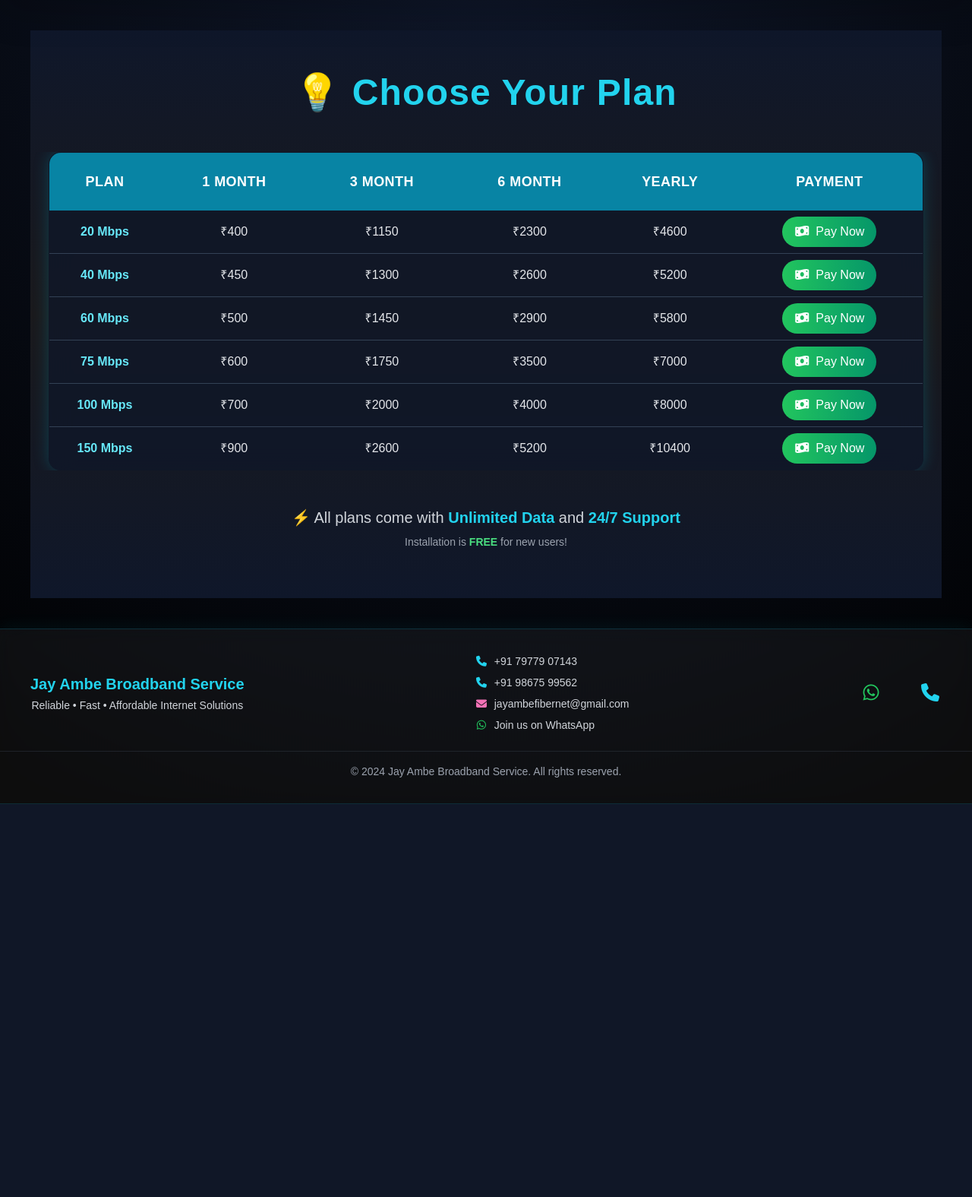
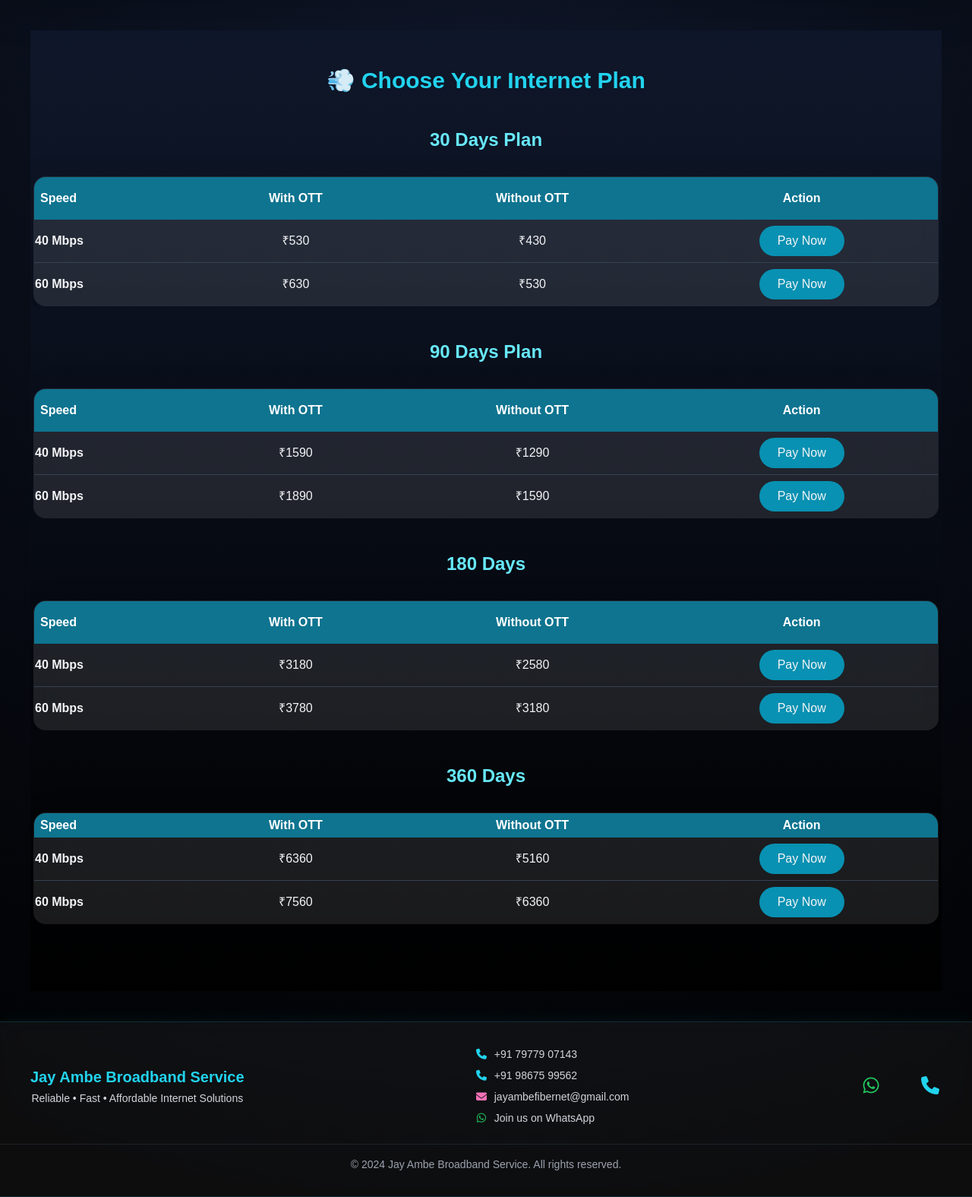
Before and after one commit to kg0420/Jay-Ambe-Broadband, a Flask app: page /plan in a window 1280 px wide. Shown: the part 82-1657 px from the top of the page at 76% size. Before the commit the page ends 1140 px from the top, so only its background shows below. Run offline with Flask 3, Linux system fonts and the light colour scheme; some libraries are stand-ins or nearby versions.

Commit message:
Update plan.html

```diff
--- a/templates/plan.html
+++ b/templates/plan.html
@@ -4,80 +4,160 @@
 <title>Jay Ambe Broadband Service - Plans</title>
 <link rel="stylesheet" href="https://cdnjs.cloudflare.com/ajax/libs/font-awesome/6.7.2/css/all.min.css" />
 <link href="https://unpkg.com/aos@2.3.1/dist/aos.css" rel="stylesheet" />
+<script src="https://cdnjs.cloudflare.com/ajax/libs/jspdf/2.5.1/jspdf.umd.min.js"></script>
 {% endblock %}
 
 {% block content %}
-<section id="plans" class="py-16 bg-gradient-to-b from-[#0f172a] via-[#1a1a1d] to-[#0f172a] text-white">
-  <h2 class="text-center text-4xl md:text-5xl font-extrabold text-cyan-400 mb-12 tracking-wide animate-bounce" data-aos="zoom-in">
-    💡 Choose Your Plan
+<section id="plans" class="py-12 bg-gradient-to-b from-[#0f172a] to-black text-white">
+  <h2 class="text-center text-3xl font-bold text-cyan-400 mb-10" data-aos="fade-up">
+    💨 Choose Your Internet Plan
   </h2>
 
-  <!-- Responsive Pricing Table -->
-  <div class="overflow-x-auto px-4 md:px-10" data-aos="fade-up" data-aos-delay="150">
-  <table class="min-w-full border border-cyan-500/30 rounded-2xl shadow-[0_0_20px_rgba(6,182,212,0.25)] overflow-hidden animate-fadeIn bg-slate-900/70 backdrop-blur-lg text-gray-200">
-    <!-- Table Header -->
-    <thead class="bg-cyan-600/90 text-white text-sm md:text-lg uppercase tracking-wide">
-      <tr class="animate-[fadeDown_0.8s_ease-out]">
-        <th class="py-4 px-2 md:px-4 text-center">Plan</th>
-        <th class="py-4 px-2 md:px-4 text-center">1 Month</th>
-        <th class="py-4 px-2 md:px-4 text-center">3 Month</th>
-        <th class="py-4 px-2 md:px-4 text-center">6 Month</th>
-        <th class="py-4 px-2 md:px-4 text-center">Yearly</th>
-        <th class="py-4 px-2 md:px-4 text-center">Payment</th>
+  <!-- 🔹 30 Days -->
+  <div class="overflow-x-auto mb-10 px-1 md:px-12" data-aos="fade-up" data-aos-delay="100">
+    <h3 class="text-2xl font-semibold text-cyan-300 mb-3 text-center animate-bounce py-[10px]">30 Days Plan</h3>
+    <table class="min-w-full bg-white/10 backdrop-blur-md text-gray-100 border border-cyan-700/30 rounded-2xl shadow-lg overflow-hidden">
+      <thead class="bg-cyan-700 text-white">
+        <tr>
+          <th class="py-3 px-2 text-left">Speed</th>
+          <th class="py-3 px-2 text-center">With OTT</th>
+          <th class="py-3 px-2 text-center">Without OTT</th>
+          <th class="py-3 px-2 text-center">Action</th>
         </tr>
       </thead>
-
-    <!-- Table Body -->
-    <tbody class="text-center text-sm md:text-base">
-      {% for plan, prices in {
-        "20 Mbps": [400, 1150, 2300, 4600],
-        "40 Mbps": [450, 1300, 2600, 5200],
-        "60 Mbps": [500, 1450, 2900, 5800],
-        "75 Mbps": [600, 1750, 3500, 7000],
-        "100 Mbps": [700, 2000, 4000, 8000],
-        "150 Mbps": [900, 2600, 5200, 10400]
-      }.items() %}
-      <tr class="border-b border-slate-700 hover:bg-slate-800/60 hover:shadow-[0_0_12px_rgba(6,182,212,0.25)] transition-all duration-300 transform hover:scale-[1.015]">
-        <td class="py-3 font-semibold text-cyan-300">{{ plan }}</td>
-        <td>₹{{ prices[0] }}</td>
-        <td>₹{{ prices[1] }}</td>
-        <td>₹{{ prices[2] }}</td>
-        <td>₹{{ prices[3] }}</td>
-        <td>
-          <button onclick="payNow(0, '{{ plan }} - Select Plan')"
-            class="bg-gradient-to-r from-green-500 to-emerald-600 text-white px-3 md:px-5 py-2 rounded-full hover:shadow-[0_0_15px_rgba(34,197,94,0.5)] hover:scale-110 transform transition duration-300">
-            <i class="fa-solid fa-money-bill-wave mr-2"></i>Pay Now
-          </button>
-        </td>
+      <tbody class="text-center">
+        <tr class="border-b border-gray-700 hover:bg-cyan-950/40 transition">
+          <td class="py-3 font-semibold text-left">40 Mbps</td>
+          <td>₹530</td>
+          <td>₹430</td>
+          <td><button onclick="payNow(430,'40 Mbps - 30 Days')" class="bg-cyan-600 hover:bg-cyan-500 px-4 py-2 rounded-full">Pay Now</button></td>
         </tr>
-      {% endfor %}
+        <tr class="border-b border-gray-700 hover:bg-cyan-950/40 transition">
+          <td class="py-3 font-semibold text-left">60 Mbps</td>
+          <td>₹630</td>
+          <td>₹530</td>
+          <td><button onclick="payNow(530,'60 Mbps - 30 Days')" class="bg-cyan-600 hover:bg-cyan-500 px-4 py-2 rounded-full">Pay Now</button></td>
+        </tr>
       </tbody>
     </table>
   </div>
 
-
-  <!-- Animated Info Section -->
-  <div class="text-center mt-12 px-4 md:px-0" data-aos="fade-up" data-aos-delay="250">
-    <p class="text-gray-300 text-lg md:text-xl font-medium">
-      ⚡ All plans come with <span class="text-cyan-400 font-semibold">Unlimited Data</span> and <span class="text-cyan-400 font-semibold">24/7 Support</span>
-    </p>
-    <p class="text-gray-400 text-sm mt-2">Installation is <span class="text-green-400 font-semibold">FREE</span> for new users!</p>
+  <!-- 🔹 90 Days -->
+  <div class="overflow-x-auto mb-10 px-1 md:px-12" data-aos="fade-up" data-aos-delay="200">
+    <h3 class="text-2xl font-semibold text-cyan-300 mb-3 text-center py-[10px] animate-bounce">90 Days Plan</h3>
+    <table class="min-w-full bg-white/10 backdrop-blur-md text-gray-100 border border-cyan-700/30 rounded-2xl shadow-lg overflow-hidden">
+      <thead class="bg-cyan-700 text-white">
+        <tr>
+          <th class="py-3 px-2 text-left">Speed</th>
+          <th class="py-3 px-2 text-center">With OTT</th>
+          <th class="py-3 px-2 text-center">Without OTT</th>
+          <th class="py-3 px-2 text-center">Action</th>
+        </tr>
+      </thead>
+      <tbody class="text-center">
+        <tr class="border-b border-gray-700 hover:bg-cyan-950/40 transition">
+          <td class="py-3 font-semibold text-left">40 Mbps</td>
+          <td>₹1590</td>
+          <td>₹1290</td>
+          <td><button onclick="payNow(1290,'40 Mbps - 90 Days')" class="bg-cyan-600 hover:bg-cyan-500 px-4 py-2 rounded-full">Pay Now</button></td>
+        </tr>
+        <tr class="border-b border-gray-700 hover:bg-cyan-950/40 transition">
+          <td class="py-3 font-semibold text-left">60 Mbps</td>
+          <td>₹1890</td>
+          <td>₹1590</td>
+          <td><button onclick="payNow(1590,'60 Mbps - 90 Days')" class="bg-cyan-600 hover:bg-cyan-500 px-4 py-2 rounded-full">Pay Now</button></td>
+        </tr>
+      </tbody>
+    </table>
   </div>
 
-  <!-- Payment Modal -->
-  <div id="paymentModal"
-    class="hidden fixed inset-0 bg-black bg-opacity-50 flex justify-center items-center z-50 backdrop-blur-sm transition-opacity duration-300">
-    <div class="bg-white rounded-2xl shadow-2xl p-6 w-80 text-center relative animate-slideUp">
-      <button onclick="closeModal()"
-        class="absolute top-3 right-4 text-gray-500 text-2xl font-bold hover:text-[#6f2232] transition">&times;</button>
-      <h3 id="selectedPlan" class="text-2xl font-semibold mb-4 text-[#6f2232]"></h3>
-      <p class="text-gray-600 mb-4">Select your preferred duration:</p>
-      <div id="durationOptions" class="space-y-3"></div>
+  <!-- 🔹 180  -->
+  <div class="overflow-x-auto mb-10 px-1 md:px-12" data-aos="fade-up" data-aos-delay="300">
+    <h3 class="text-2xl font-semibold text-cyan-300 mb-3 text-center py-[10px] animate-bounce">180 Days</h3>
+    <table class="min-w-full bg-white/10 backdrop-blur-md text-gray-100 border border-cyan-700/30 rounded-2xl shadow-lg overflow-hidden">
+      <thead class="bg-cyan-700 text-white">
+        <tr>
+          <th class="py-3 px-2 text-left">Speed</th>
+          <th class="py-3 px-2 text-center">With OTT</th>
+          <th class="py-3 px-2 text-center">Without OTT</th>
+          <th class="py-3 px-2 text-center">Action</th>
+        </tr>
+      </thead>
+      <tbody class="text-center">
+        <tr class="border-b border-gray-700 hover:bg-cyan-950/40 transition">
+          <td class="py-3 font-semibold text-left">40 Mbps</td>
+          <td>₹3180</td>
+          <td>₹2580</td>
+          <td><button onclick="payNow(2580,'40 Mbps - 180+30 Days')" class="bg-cyan-600 hover:bg-cyan-500 px-4 py-2 rounded-full">Pay Now</button></td>
+        </tr>
+        <tr class="border-b border-gray-700 hover:bg-cyan-950/40 transition">
+          <td class="py-3 font-semibold text-left">60 Mbps</td>
+          <td>₹3780</td>
+          <td>₹3180</td>
+          <td><button onclick="payNow(3180,'60 Mbps - 180+30 Days')" class="bg-cyan-600 hover:bg-cyan-500 px-4 py-2 rounded-full">Pay Now</button></td>
+        </tr>
+      </tbody>
+    </table>
   </div>
+
+  <!-- 🔹 360 + 90 Free -->
+  <div class="overflow-x-auto mb-10 px-1 md:px-12" data-aos="fade-up" data-aos-delay="400">
+    <h3 class="text-2xl font-semibold text-cyan-300 mb-3 text-center py-[10px] animate-bounce">360 Days</h3>
+    <table class="min-w-full bg-white/10 backdrop-blur-md text-gray-100 border border-cyan-700/30 rounded-2xl shadow-lg overflow-hidden">
+      <thead class="bg-cyan-700 text-white">
+        <tr>
+          <th class="py-1 px-2 text-left">Speed</th>
+          <th class="py-1 px-2 text-center">With OTT</th>
+          <th class="py-1 px-2 text-center">Without OTT</th>
+          <th class="py-1 px-2 text-center">Action</th>
+        </tr>
+      </thead>
+      <tbody class="text-center">
+        <tr class="border-b border-gray-700 hover:bg-cyan-950/40 transition">
+          <td class="py-3 font-semibold text-left">40 Mbps</td>
+          <td>₹6360</td>
+          <td>₹5160</td>
+          <td><button onclick="payNow(5160,'40 Mbps - 360+90 Days')" class="bg-cyan-600 hover:bg-cyan-500 px-4 py-2 rounded-full">Pay Now</button></td>
+        </tr>
+        <tr class="border-b border-gray-700 hover:bg-cyan-950/40 transition">
+          <td class="py-3 font-semibold text-left">60 Mbps</td>
+          <td>₹7560</td>
+          <td>₹6360</td>
+          <td><button onclick="payNow(6360,'60 Mbps - 360+90 Days')" class="bg-cyan-600 hover:bg-cyan-500 px-4 py-2 rounded-full">Pay Now</button></td>
+        </tr>
+      </tbody>
+    </table>
   </div>
 </section>
 
-<!-- Scripts -->
+<!-- 🔸 Payment Modal -->
+<div id="paymentModal"
+     class="hidden fixed inset-0 bg-black/80 flex items-center justify-center z-50">
+  <div class="bg-[#0f172a] text-white rounded-2xl p-6 w-[90%] md:w-[400px] shadow-2xl animate-fadeIn">
+    <h2 id="selectedPlan" class="text-xl font-bold mb-4 text-center text-cyan-400"></h2>
+    <div id="durationOptions" class="space-y-3"></div>
+
+    <!-- QR Section (for Desktop) -->
+    <div id="qrSection" class="hidden text-center mt-6">
+      <p class="text-sm mb-2 text-gray-300">Scan QR to Pay</p>
+      <img id="upiQr" src="" alt="UPI QR Code"
+           class="mx-auto border border-cyan-500 rounded-lg shadow-md p-1" />
+    </div>
+
+    <!-- Close -->
+    <button onclick="closeModal()"
+            class="mt-6 w-full bg-gray-700 hover:bg-gray-600 text-white py-2 rounded-xl transition">
+      Close
+    </button>
+  </div>
+</div>
+
+<!-- 🔹 Toast -->
+<div id="toast"
+     class="hidden fixed bottom-5 right-5 bg-green-500 text-white py-2 px-4 rounded-lg shadow-lg z-50">
+  ✅ Receipt generated successfully!
+</div>
+
 <script src="https://unpkg.com/aos@2.3.1/dist/aos.js"></script>
 <script>
 AOS.init({ once: true, duration: 800, offset: 100 });
@@ -91,83 +171,102 @@
   "150 Mbps": { "1 Month": 900, "3 Month": 2600, "6 Month": 5200, "Yearly": 10400 },
 };
 
-  let currentPlan = "";
-
 function isMobile() {
   return /Android|iPhone|iPad|iPod/i.test(navigator.userAgent);
 }
 
 function payNow(amount, planName) {
-    currentPlan = planName.split(" - ")[0];
   const modal = document.getElementById("paymentModal");
-    const planTitle = document.getElementById("selectedPlan");
+  const title = document.getElementById("selectedPlan");
   const durationContainer = document.getElementById("durationOptions");
+  const qrSection = document.getElementById("qrSection");
+  const qrImg = document.getElementById("upiQr");
 
   modal.classList.remove("hidden");
-    planTitle.textContent = `${currentPlan} Plan`;
+  qrSection.classList.add("hidden");
+  title.textContent = planName;
   durationContainer.innerHTML = "";
 
-    for (const [duration, price] of Object.entries(planPrices[currentPlan])) {
-      const upiId = "bajajpay.6879729.01561666@indus";
+  const upiId = "vijaytikona.in@oksbi";
   const name = "Vijay Gupta";
-      const note = encodeURIComponent(`${currentPlan} - ${duration} Plan`);
-      const upiLink = `upi://pay?pa=${upiId}&pn=${encodeURIComponent(name)}&am=${price}&cu=INR&tn=${note}`;
+  const note = encodeURIComponent(planName);
+  const upiLink = `upi://pay?pa=${upiId}&pn=${encodeURIComponent(name)}&am=${amount}&cu=INR&tn=${note}`;
 
   const btn = document.createElement("button");
-      btn.textContent = `${duration} - ₹${price}`;
+  btn.textContent = `Pay ₹${amount}`;
   btn.className = "block w-full bg-[#6f2232] text-white py-2 rounded-xl hover:bg-[#c3073f] hover:scale-105 transition-all duration-300";
   btn.onclick = () => {
     if (isMobile()) {
       window.location.href = upiLink;
     } else {
-          const qrUrl = `https://api.qrserver.com/v1/create-qr-code/?size=200x200&data=${encodeURIComponent(upiLink)}`;
-          window.open(qrUrl, "_blank");
+      qrImg.src = `https://api.qrserver.com/v1/create-qr-code/?size=220x220&data=${encodeURIComponent(upiLink)}`;
+      qrSection.classList.remove("hidden");
     }
+
+    setTimeout(() => {
+      const txnId = prompt("📩 After completing your payment, please enter your UPI Transaction ID:");
+      if (txnId && txnId.trim() !== "") {
+        verifyTransaction(txnId.trim(), planName, amount);
+      } else {
+        alert("❌ Receipt generation cancelled. No transaction ID provided.");
+      }
+    }, 4000);
   };
   durationContainer.appendChild(btn);
 }
+function closeModal() {
+  document.getElementById("paymentModal").classList.add("hidden");
 }
 
-  function closeModal() {
-    document.getElementById("paymentModal").classList.add("hidden");
+function showToast(msg = "✅ Receipt generated successfully!") {
+  const toast = document.getElementById("toast");
+  toast.textContent = msg;
+  toast.classList.remove("hidden");
+  setTimeout(() => toast.classList.add("hidden"), 3000);
+}
+
+function verifyTransaction(txnId, planName, amount) {
+  if (txnId.length >= 8) {
+    generateReceipt(planName, amount, txnId);
+    showToast();
+  } else {
+    alert("⚠️ Invalid Transaction ID. Please check and try again.");
+  }
+}
+
+function generateReceipt(planName, amount, txnId) {
+  const { jsPDF } = window.jspdf;
+  const doc = new jsPDF();
+  const date = new Date().toLocaleString();
+
+  doc.setFontSize(18);
+  doc.text("Jay Ambe Broadband Service", 20, 20);
+  doc.setFontSize(12);
+  doc.text("Payment Receipt", 20, 30);
+  doc.line(20, 32, 190, 32);
+
+  doc.text(`Plan: ${planName}`, 20, 45);
+  doc.text(`Amount: ₹${amount}`, 20, 55);
+  doc.text(`Transaction ID: ${txnId}`, 20, 65);
+  doc.text(`Date: ${date}`, 20, 75);
+  doc.text("Payment Mode: UPI (GPay / PhonePe / Paytm)", 20, 90);
+  doc.text("UPI ID: bajajpay.6879729.01561666@indus", 20, 100);
+
+  doc.text("✅ Payment Verified", 20, 115);
+  doc.text("Thank you for choosing Jay Ambe Broadband!", 20, 130);
+  doc.save(`JayAmbe_Receipt_${txnId}.pdf`);
 }
 </script>
 
 <style>
-  @keyframes fadeIn {
-    0% { opacity: 0; transform: translateY(10px); }
-    100% { opacity: 1; transform: translateY(0); }
-  }
-  @keyframes fadeDown {
-    0% { opacity: 0; transform: translateY(-15px); }
-    100% { opacity: 1; transform: translateY(0); }
-  }
-  .animate-fadeIn { animation: fadeIn 0.8s ease-out; }
-  /* .animate-[fadeDown_0.8s_ease-out] { animation: fadeDown 0.8s ease-out; } */
+@keyframes fadeIn { from {opacity: 0; transform: translateY(10px);} to {opacity: 1; transform: translateY(0);} }
+@keyframes slideUp { from {opacity: 0; transform: translateY(50px);} to {opacity: 1; transform: translateY(0);} }
+.animate-fadeIn { animation: fadeIn 0.8s ease-in-out; }
+.animate-slideUp { animation: slideUp 0.4s ease-out; }
 
-
-  .animate-fadeIn {
-    animation: fadeIn 0.8s ease-in-out;
-  }
-
-  @keyframes slideUp {
-    from { opacity: 0; transform: translateY(50px); }
-    to { opacity: 1; transform: translateY(0); }
-  }
-
-  .animate-slideUp {
-    animation: slideUp 0.4s ease-out;
-  }
-
-  /* Mobile Optimizations */
 @media (max-width: 640px) {
-    table th, table td {
-      padding: 0.5rem !important;
-      font-size: 0.85rem;
-    }
-    #plans h2 {
-      font-size: 1.9rem;
-    }
+  table th, table td { padding: 0.5rem !important; font-size: 0.85rem; }
+  #plans h2 { font-size: 1.9rem; }
 }
 </style>
 {% endblock %}
```
Lines whose indentation alone changed are shown as unchanged.
